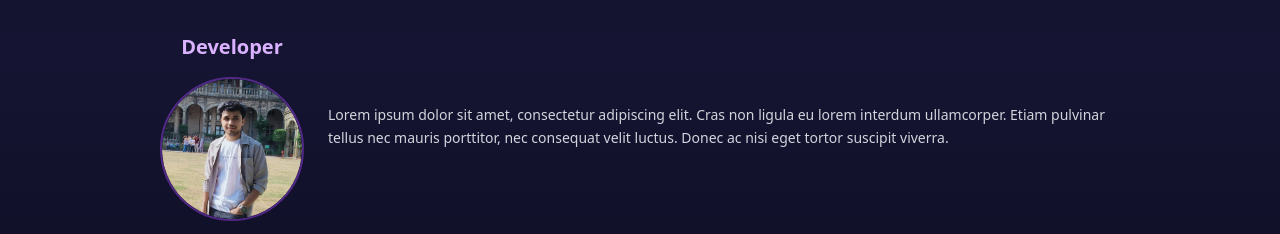
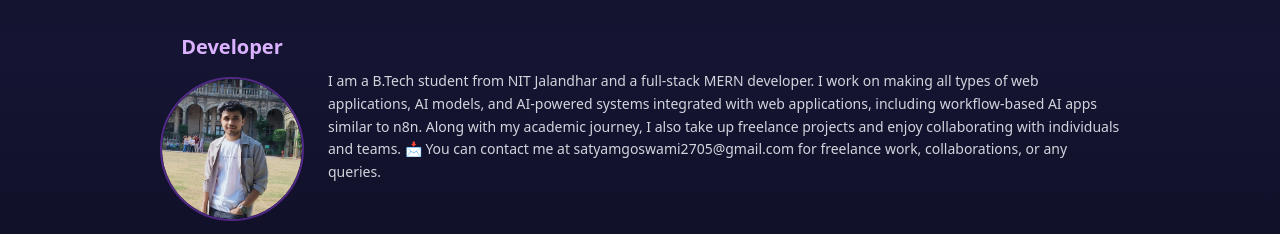
Before and after one commit to Satyam0000000/Tarang_Frontend, a React app: page /collaboration in a window 1280 px wide. Shown: the part 347-581 px from the top of the page. Built offline with nearby package versions, Linux system fonts and the light colour scheme; the HTML template or start-up script is replaced by a standard one.

Commit message:
added my about in partners page

```diff
--- a/src/pages/Collaboration.jsx
+++ b/src/pages/Collaboration.jsx
@@ -29,9 +29,12 @@ function Collaboration() {
           </div>
         </div>
         <p className="text-gray-300 text-sm leading-relaxed">
-          Lorem ipsum dolor sit amet, consectetur adipiscing elit. Cras non ligula eu lorem
-          interdum ullamcorper. Etiam pulvinar tellus nec mauris porttitor, nec consequat
-          velit luctus. Donec ac nisi eget tortor suscipit viverra.
+          I am a B.Tech student from NIT Jalandhar and a full-stack MERN developer.
+      I work on making all types of web applications, AI models, and AI-powered systems integrated
+       with web applications, including workflow-based AI apps similar to n8n.
+      Along with my academic journey, I also take up freelance projects and enjoy collaborating with
+      individuals and teams.
+     📩 You can contact me at satyamgoswami2705@gmail.com for freelance work, collaborations, or any queries.
         </p>
       </div>
     </div>
```
